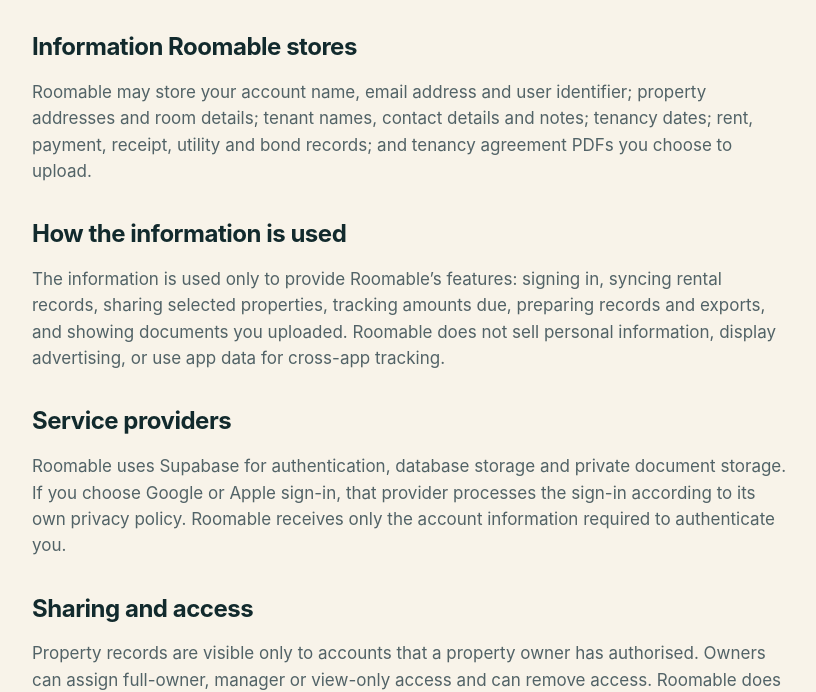
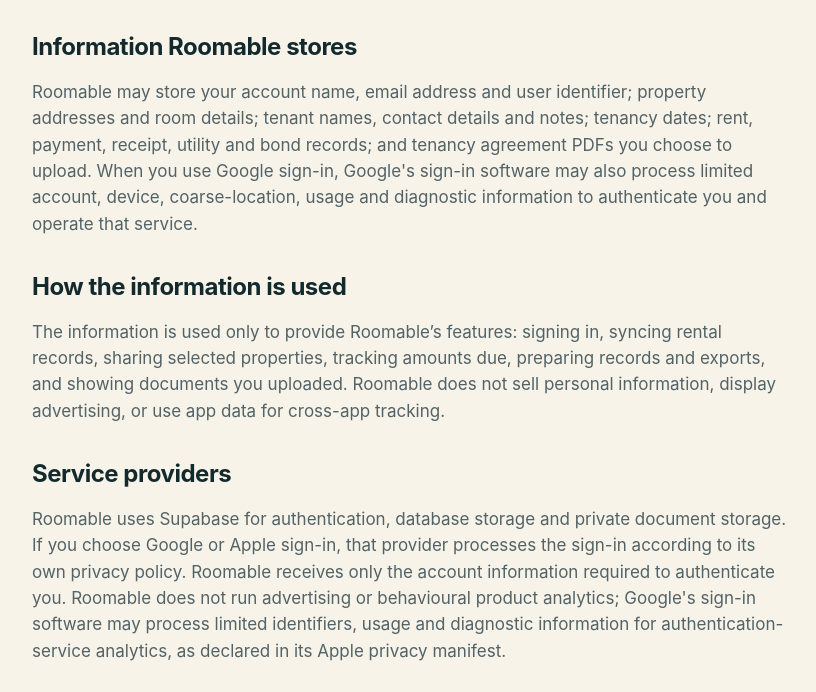
Before and after one commit to hackerman-peter/roomable-support, a plain HTML site: page privacy/index.html in a window 1280 px wide. Shown: the part 260-952 px from the top of the page, without its empty margins (228-1044 px from the left). Drawn offline with Linux system fonts and the light colour scheme.

Commit message:
docs: sync HTML privacy disclosure

```diff
--- a/privacy/index.html
+++ b/privacy/index.html
@@ -17,13 +17,13 @@
 
     <section>
       <h2>Information Roomable stores</h2>
-      <p>Roomable may store your account name, email address and user identifier; property addresses and room details; tenant names, contact details and notes; tenancy dates; rent, payment, receipt, utility and bond records; and tenancy agreement PDFs you choose to upload.</p>
+      <p>Roomable may store your account name, email address and user identifier; property addresses and room details; tenant names, contact details and notes; tenancy dates; rent, payment, receipt, utility and bond records; and tenancy agreement PDFs you choose to upload. When you use Google sign-in, Google's sign-in software may also process limited account, device, coarse-location, usage and diagnostic information to authenticate you and operate that service.</p>
 
       <h2>How the information is used</h2>
       <p>The information is used only to provide Roomable’s features: signing in, syncing rental records, sharing selected properties, tracking amounts due, preparing records and exports, and showing documents you uploaded. Roomable does not sell personal information, display advertising, or use app data for cross-app tracking.</p>
 
       <h2>Service providers</h2>
-      <p>Roomable uses Supabase for authentication, database storage and private document storage. If you choose Google or Apple sign-in, that provider processes the sign-in according to its own privacy policy. Roomable receives only the account information required to authenticate you.</p>
+      <p>Roomable uses Supabase for authentication, database storage and private document storage. If you choose Google or Apple sign-in, that provider processes the sign-in according to its own privacy policy. Roomable receives only the account information required to authenticate you. Roomable does not run advertising or behavioural product analytics; Google's sign-in software may process limited identifiers, usage and diagnostic information for authentication-service analytics, as declared in its Apple privacy manifest.</p>
 
       <h2>Sharing and access</h2>
       <p>Property records are visible only to accounts that a property owner has authorised. Owners can assign full-owner, manager or view-only access and can remove access. Roomable does not make property or tenant records public.</p>
```
